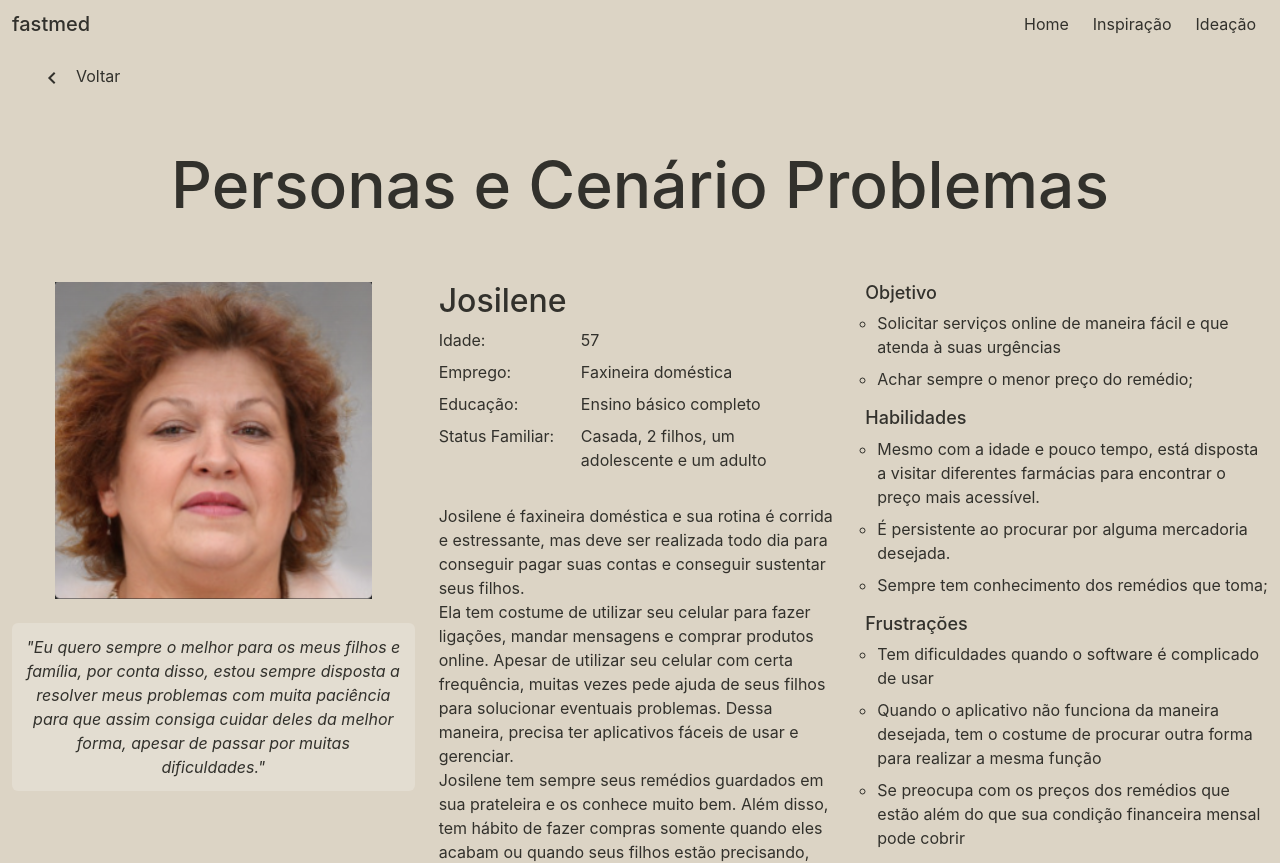
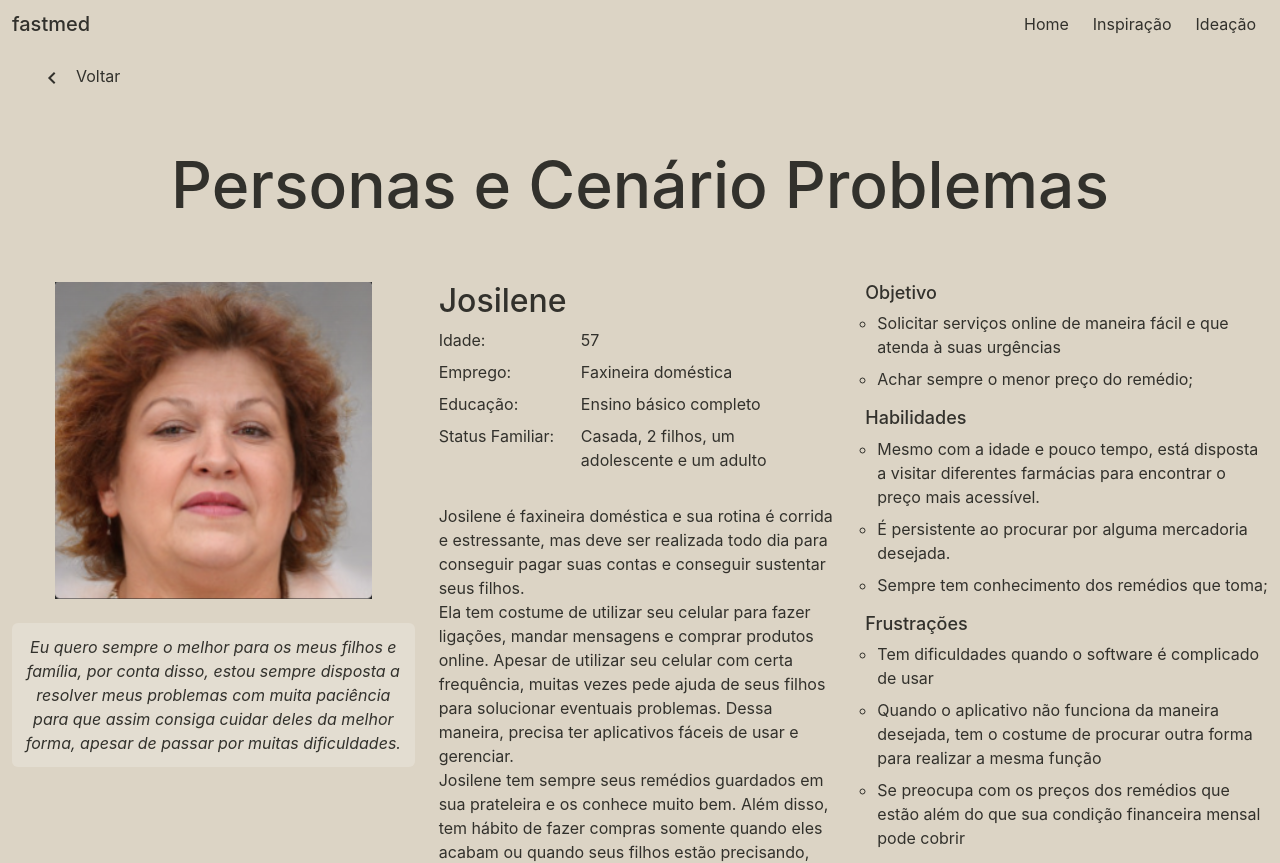
Before and after one commit to arlops22/imed, a Next.js app: page /personas-cenarios in a window 1280 px wide. Shown: the top 863 px of the page. Built offline with nearby package versions, Linux system fonts and the light colour scheme.

Commit message:
adicionando keys

```diff
--- a/components/persona-content/index.tsx
+++ b/components/persona-content/index.tsx
@@ -39,7 +39,7 @@ const PersonaContent = (props: Props) => {
                             // height={300}
                             // width={600}
                         />
-                        <p className={style.slogan}>"{slogan}"</p>
+                        <p className={style.slogan}>{slogan}</p>
                     </div>
                 </div>
                 <div className="col-md-4">
```
